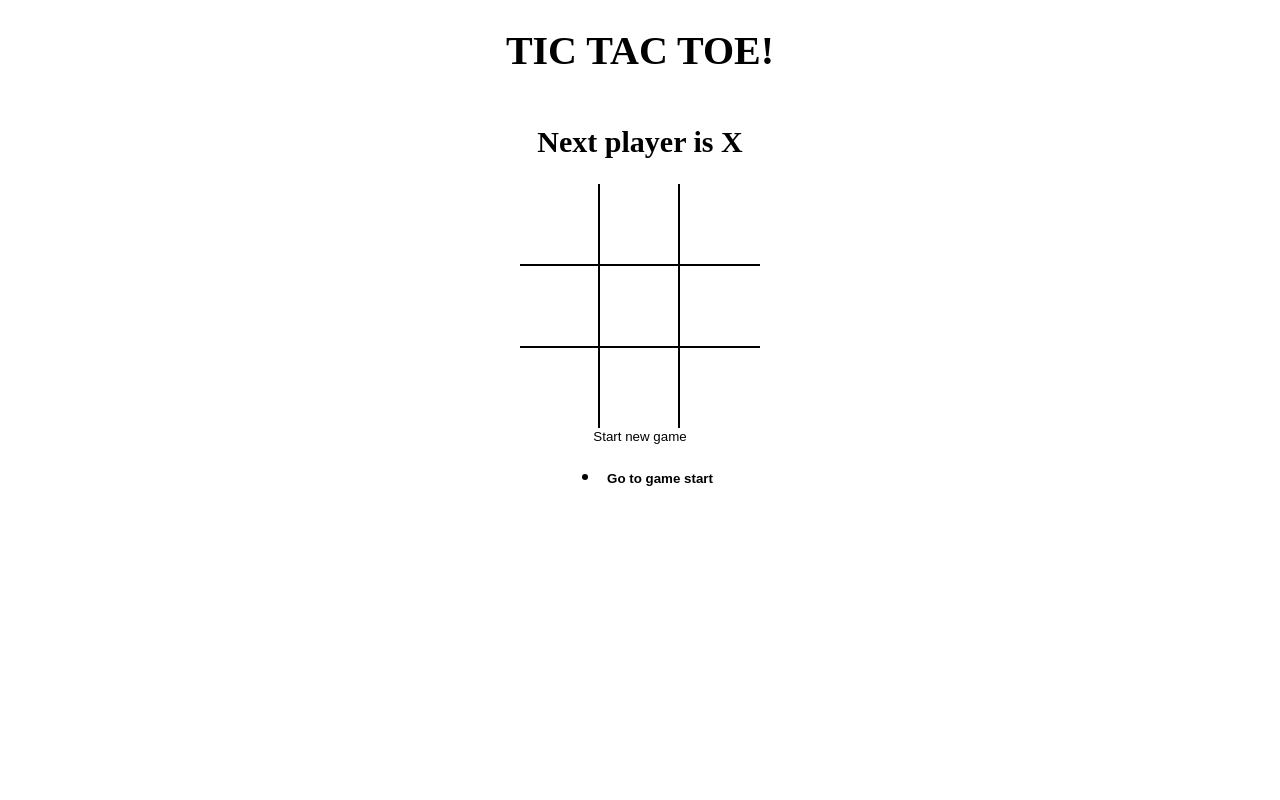
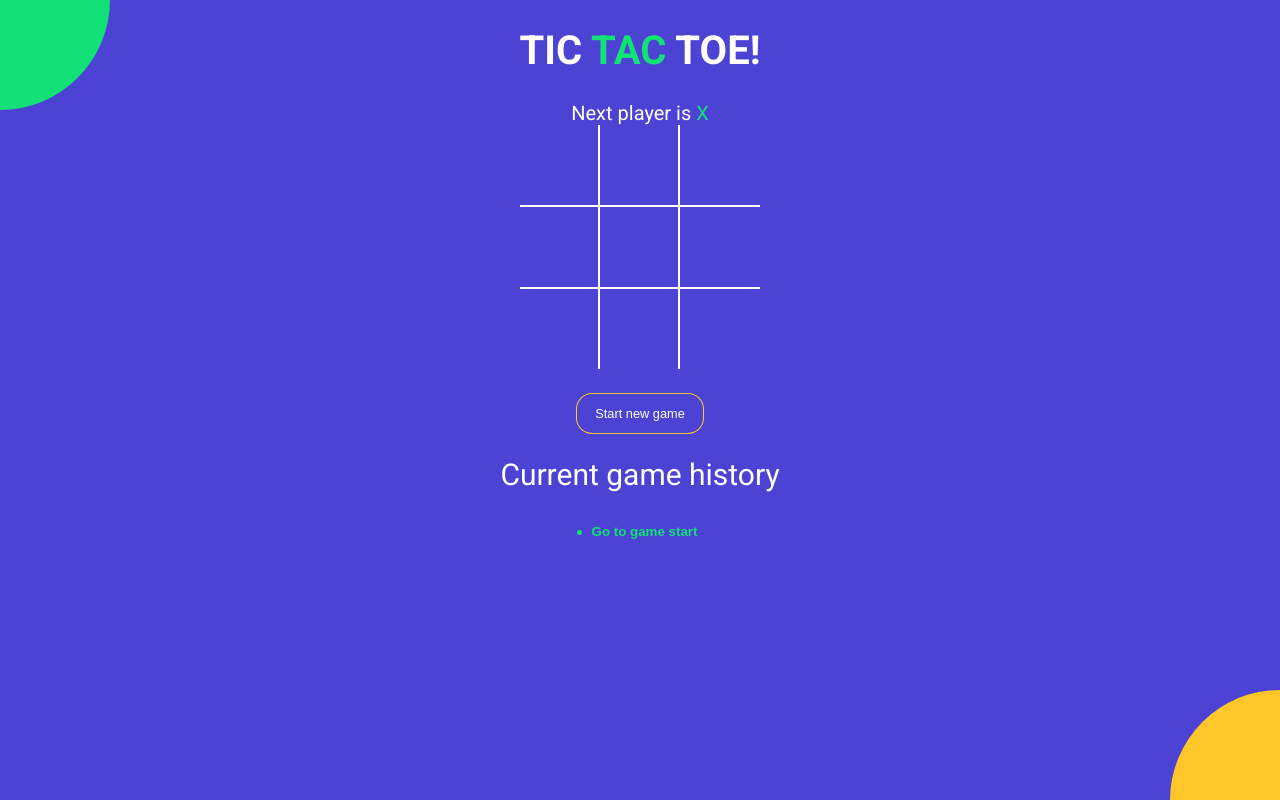
Before and after one commit to VictorMP-1/tictactoe-jogodavelha, a React (Vite) app: page / in a window 1280 px wide. Built offline with nearby package versions, Linux system fonts and the light colour scheme.

Commit message:
Style all app

```diff
--- a/index.html
+++ b/index.html
@@ -1,7 +1,14 @@
 <!DOCTYPE html>
 <html>
   <head>
-    <title>React Vite Micro App</title>
+    <meta charset="UTF-8" />
+    <meta name="viewport" content="width=device-width, initial-scale=1.0" />
+    <meta http-equiv="X-UA-Compatible" content="ie=edge" />
+    <link
+      href="https://fonts.googleapis.com/css?family=Roboto:300,400,700&display=swap"
+      rel="stylesheet"
+    />
+    <title>TIC TAC TOE</title>
   </head>
   <body>
     <div id="root"></div>
--- a/src/App.jsx
+++ b/src/App.jsx
@@ -49,17 +49,25 @@
   };
   return (
     <div className="app">
-      <h1>TIC TAC TOE!</h1>
+      <h1>
+        TIC <span className="text-green">TAC</span> TOE!
+      </h1>
       <StatusMessage winner={winner} current={current} />
       <Board
         board={current.board}
         handleSquareClick={handleSquareClick}
         winningSquares={winningSquares}
       />
-      <button type="button" onClick={onNewGame}>
+      <button
+        type="button"
+        onClick={onNewGame}
+        className={`btn-reset ${winner ? 'active' : ''}`}
+      >
         Start new game
       </button>
+      <h2 style={{ fontWeight: 'normal' }}>Current game history</h2>
       <History history={history} moveTo={moveTo} currentMove={currentMove} />
+      <div className="bg-balls" />
     </div>
   );
 };
--- a/src/components/History.jsx
+++ b/src/components/History.jsx
@@ -2,14 +2,13 @@
 
 const History = ({ history, moveTo, currentMove }) => {
   return (
-    <ul>
+    <div className="history-wrapper">
+      <ul className="history">
         {history.map((_, move) => {
           return (
             <li key={move}>
               <button
-              style={{
-                fontWeight: move === currentMove ? 'bold' : 'normal',
-              }}
+                className={`btn-move ${move === currentMove ? 'active' : ''}`}
                 type="button"
                 onClick={() => {
                   moveTo(move);
@@ -21,6 +20,7 @@
           );
         })}
       </ul>
+    </div>
   );
 };
 
--- a/src/components/Square.jsx
+++ b/src/components/Square.jsx
@@ -4,9 +4,10 @@
   return (
     <button
       type="button"
-      className="square"
       onClick={onClick}
-      style={{ fontWeight: isWinningSquare ? 'bold' : 'normal' }}
+      className={`square ${isWinningSquare ? 'winning' : ''} ${
+        value === 'X' ? 'text-green' : 'text-orange'
+      }`}
     >
       {value}
     </button>
--- a/src/components/StatusMessage.jsx
+++ b/src/components/StatusMessage.jsx
@@ -7,13 +7,31 @@
 
   const noMovesLeft = current.board.every(el => el !== null);
   return (
-    <h2>
-      {winner && `Winner is ${winner}`}
-      {!winner &&
-        !noMovesLeft &&
-        `Next player is ${current.isXNext ? 'X' : 'O'}`}
-      {!winner && noMovesLeft && 'X and O tied'}
-    </h2>
+    <div className="staus-message">
+      {winner && (
+        <>
+          Winner is {''}
+          <span className={winner === 'X' ? 'text-green' : 'text-orange'}>
+            {winner}
+          </span>
+        </>
+      )}
+      {!winner && !noMovesLeft && (
+        <>
+          Next player is {''}
+          <span className={current.isXNext ? 'text-green' : 'text-orange'}>
+            {current.isXNext ? 'X' : 'O'}
+            {''}
+          </span>
+        </>
+      )}
+      {!winner && noMovesLeft && (
+        <>
+          <span className="text-green">X</span> and {''}
+          <span className="text-orange">O</span> tied
+        </>
+      )}
+    </div>
   );
 }
 
--- a/src/styles/root.scss
+++ b/src/styles/root.scss
@@ -1,4 +1,11 @@
+$green: #12e177;
+$orange: #ffc72a;
+$blue: #4c43d4;
+
 body {
+  font-family: 'Roboto', sans-serif;
+  background-color: $blue;
+  color: #fff;
   padding: 0;
   margin: 0;
 }
@@ -19,18 +26,83 @@
   align-items: center;
 }
 
+.text-green {
+  color: $green;
+}
+
+.text-orange {
+  color: $orange;
+}
+
+.history-wrapper {
+  width: 300px;
+  text-align: center;
+  margin-bottom: 20px;
+  .history {
+    display: inline-block;
+    padding: 0;
+    margin: 0;
+    li {
+      list-style: none;
+      text-align: left;
+      &:before {
+        content: '';
+        border-radius: 50%;
+        display: inline-block;
+        height: 5px;
+        width: 5px;
+        background-color: $green;
+        margin-right: 4px;
+        margin-bottom: 1px;
+      }
+
+      .btn-move {
+        color: #fff;
+        &.active {
+          font-weight: bold;
+          color: $green;
+        }
+      }
+    }
+  }
+}
+
+.status-message {
+  margin-bottom: 30px;
+  font-size: 1.2rem;
+  font-weight: lighter;
+  span {
+    font-weight: normal;
+  }
+}
+
+.btn-reset {
+  font-size: 0.8rem;
+  color: #fff;
+  border-radius: 15px;
+  padding: 12px 18px;
+  margin-top: 25px;
+  transition: all 0.2s;
+  background-color: $blue;
+  box-shadow: 0px 0px 0px 1px $orange;
+  &.active {
+    background-color: $orange;
+    box-shadow: none;
+  }
+}
+
 .board {
   .board-row {
     display: flex;
     flex-direction: row;
-    border-bottom: 2px solid #000;
+    border-bottom: 2px solid #fff;
     &:last-child {
       border-bottom: none;
     }
     .square {
       width: 80px;
       height: 80px;
-      border-right: 2px solid #000;
+      border-right: 2px solid #fff;
       font-size: 2.5rem;
       padding: 0;
       overflow: hidden;
@@ -38,6 +110,63 @@
       &:last-child {
         border-right: none;
       }
+      &.winning {
+        animation: scaleText 1.4s infinite;
+        @keyframes scaleText {
+          0% {
+            transform: 2.5rem;
+          }
+          50% {
+            font-size: 3.5rem;
+          }
+          100% {
+            font-size: 2.5rem;
+          }
+        }
+      }
     }
   }
 }
+
+.bg-balls {
+  position: fixed;
+  top: 0;
+  left: 0;
+  right: 0;
+  bottom: 0;
+  min-width: 100%;
+  z-index: -1;
+
+  &:before,
+  &:after {
+    content: '';
+    position: absolute;
+    width: 150px;
+    height: 150px;
+    border-radius: 50%;
+  }
+
+  &:before {
+    background-color: $orange;
+    right: -75px;
+    bottom: -75px;
+    @media screen and (min-width: 476px) {
+      width: 220px;
+      height: 220px;
+      right: -110px;
+      bottom: -110px;
+    }
+  }
+
+  &:after {
+    background-color: $green;
+    top: -75px;
+    left: -75px;
+    @media screen and (min-width: 476px) {
+      width: 220px;
+      height: 220px;
+      top: -110px;
+      left: -110px;
+    }
+  }
+}
```
Lines whose indentation alone changed are shown as unchanged.
